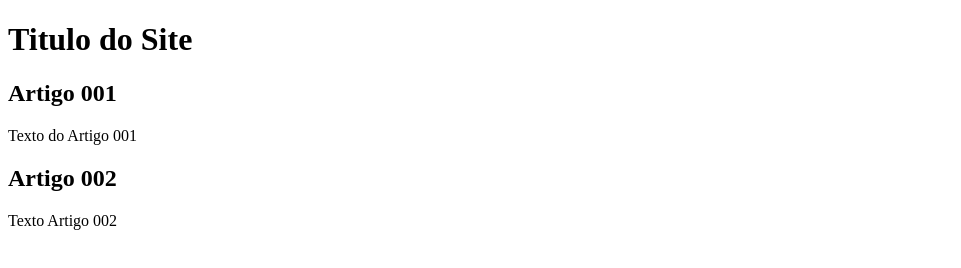
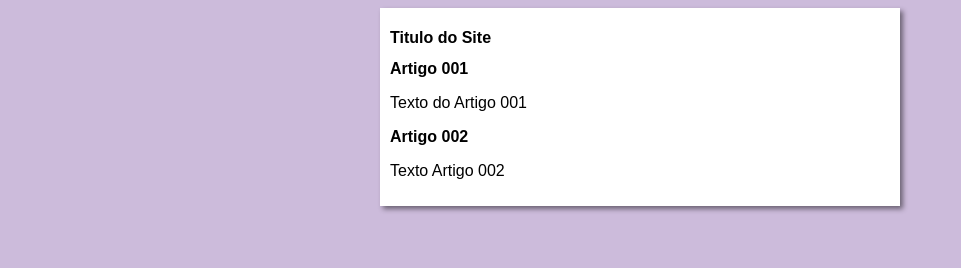
Before and after one commit to Bicuiratrader/projeto-site, a plain HTML site: page index.html in a window 1280 px wide. Shown: the whole page, without its empty margins (0-961 px from the left). Drawn offline with Linux system fonts and the light colour scheme.

Commit message:
iniciei o design

```diff
--- /dev/null
+++ b/estilos/style.css
@@ -0,0 +1,17 @@
+*{
+    font-family: Arial, Helvetica, sans-serif;
+    font-size: 16px;
+}
+
+body {
+    background-color: rgb(204, 187, 219);
+
+}
+
+main{
+    background-color: white;
+    width: 500px;
+    margin: auto;
+    padding: 10px;
+    box-shadow: 3px 3px 5px rgba(0, 0, 0, 0.479) ;
+}
--- a/index.html
+++ b/index.html
@@ -4,6 +4,7 @@
     <meta charset="UTF-8">
     <meta name="viewport" content="width=device-width, initial-scale=1.0">
     <title>Titulo do Site</title>
+    <link rel="stylesheet" href="estilos/style.css">
 </head>
 <body>
     <main>
```
